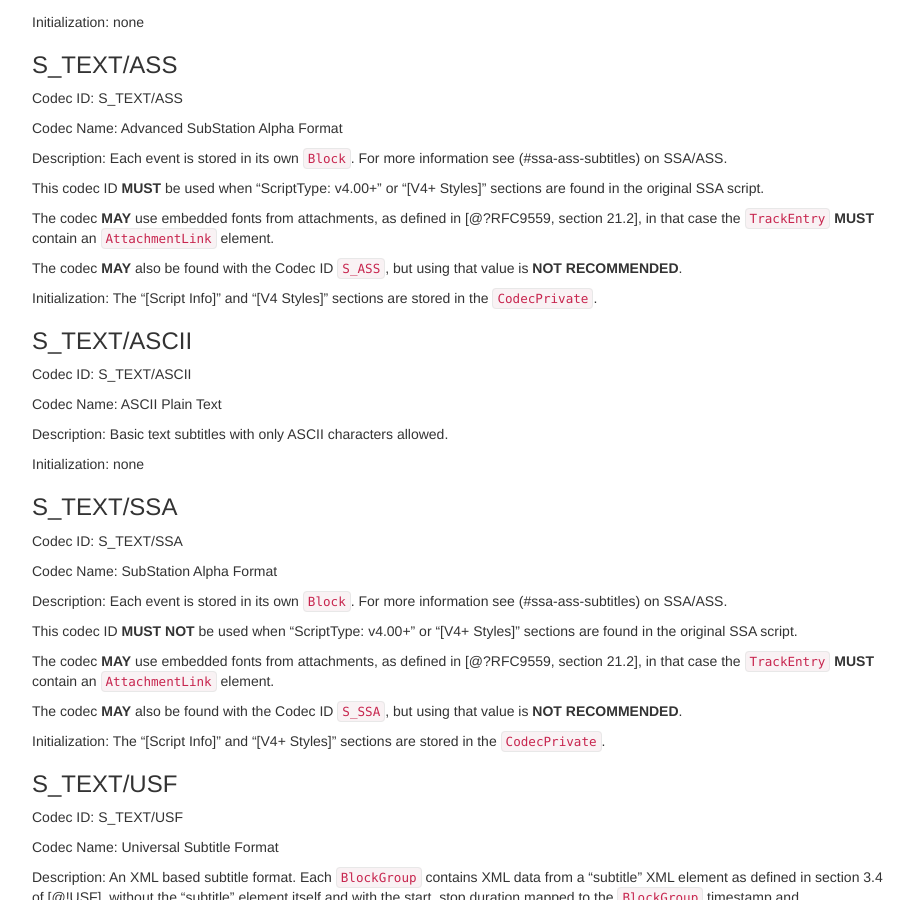
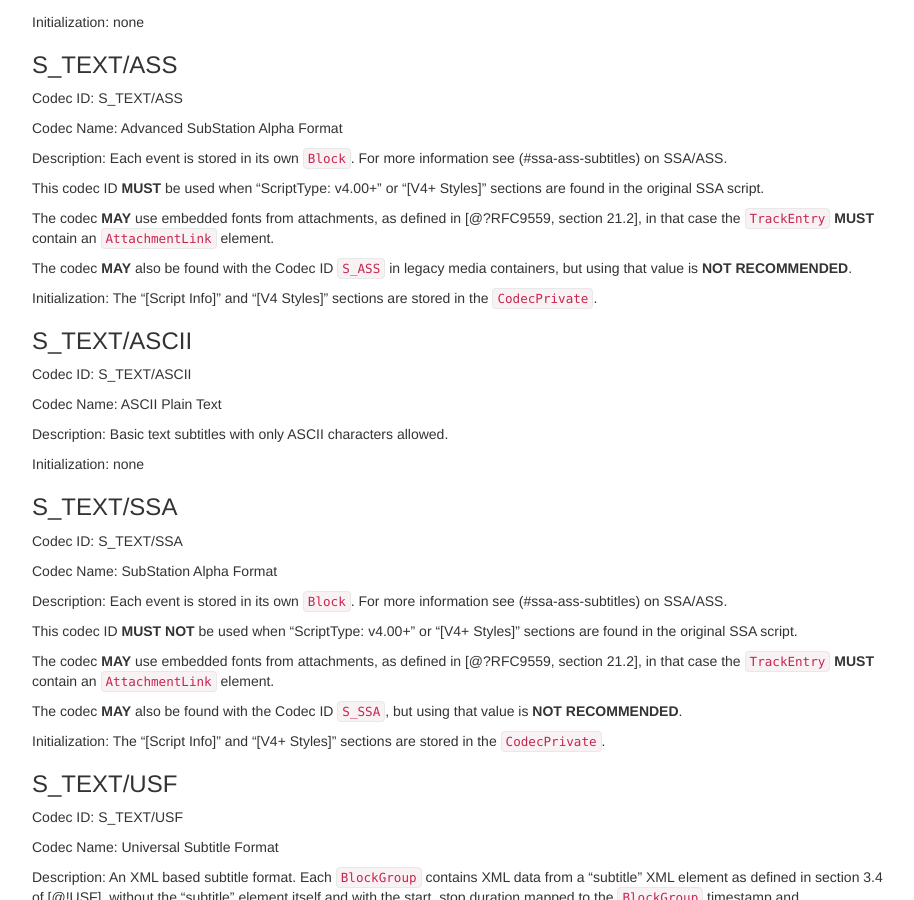
Before and after one commit to ietf-wg-cellar/matroska-specification, a Jekyll site: the page built from cellar-codec/codec_specs.md, in a window 1280 px wide and 900 px high, scrolled down 17930 px. Shown: the whole window, without its empty margins (273-1187 px from the left). Built offline with Jekyll 4.4.1, drawn with Linux system fonts in a browser that asks for light colours; our own code applies the rules of GitHub Pages for plain Markdown files.

Commit message:
the S_ASS CodecID is found in legacy media containers

```diff
--- a/cellar-codec/codec_specs.md
+++ b/cellar-codec/codec_specs.md
@@ -1052,7 +1052,7 @@ This codec ID **MUST** be used when "ScriptType: v4.00+" or "[V4+ Styles]" secti
 
 The codec **MAY** use embedded fonts from attachments, as defined in [@?RFC9559, section 21.2], in that case the `TrackEntry` **MUST** contain an `AttachmentLink` element.
 
-The codec **MAY** also be found with the Codec ID `S_ASS`, but using that value is **NOT RECOMMENDED**.
+The codec **MAY** also be found with the Codec ID `S_ASS` in legacy media containers, but using that value is **NOT RECOMMENDED**.
 
 Initialization: The "[Script Info]" and "[V4 Styles]" sections are stored in the `CodecPrivate`.
 
```
